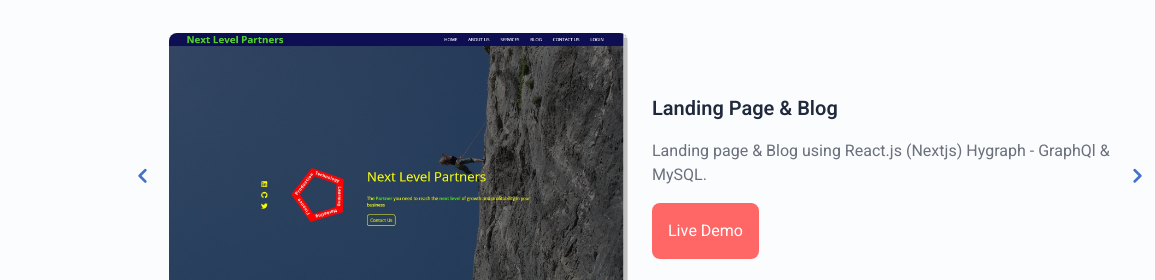
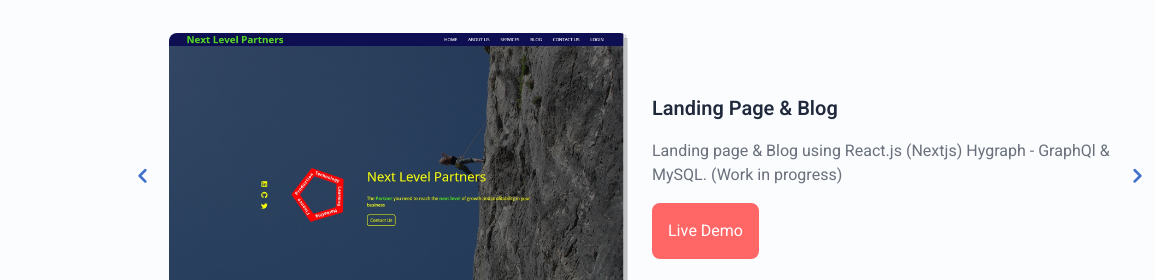
Before and after one commit to YoussefSabbagh/youssefsabbagh.github.io, a website: page src/html/index.html in a window 1280 px wide. Shown: the part 3040-3320 px from the top of the page, 0-1155 px from the left. Drawn offline with nearby package versions, Linux system fonts and the light colour scheme; files that its build step writes are made by us from their sources; files whose address does not match are found by name.

Commit message:
workin in progress

```diff
--- a/src/html/index.html
+++ b/src/html/index.html
@@ -570,6 +570,7 @@
               <h3 class="portfolio__title">Landing Page & Blog</h3>
               <p class="portfolio__description">
                 Landing page & Blog using React.js (Nextjs) Hygraph - GraphQl & MySQL.
+                (Work in progress)
               </p>
               <a href="https://nextlevel.partners/" target="_blank"
                 class="button button--flex button--small portfolio__button">Live Demo
```
